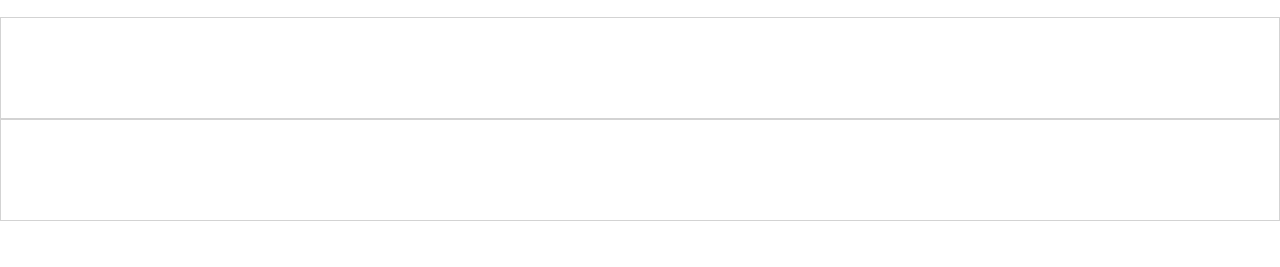
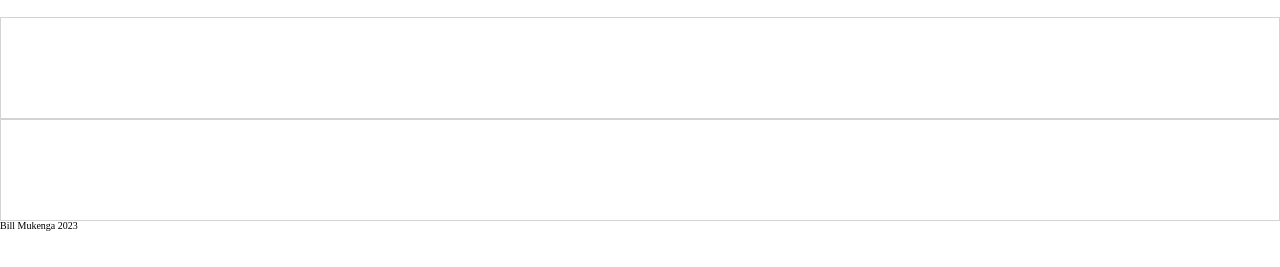
Before and after one commit to billmukenga01/Library, a website: page index.html in a window 1280 px wide. Shown: the part 193-460 px from the top of the page. Drawn offline with Linux system fonts and the light colour scheme.

Commit message:
feat: added footer and container

```diff
--- a/index.html
+++ b/index.html
@@ -16,8 +16,11 @@
     </div>
     <div class="header">Available Books</div>
     <div class="container">
-        <div class="card-item"></div>
-        <div class="card-item"></div>
+        <div class="display-container">
+            <div class="card-item"></div>
+            <div class="card-item"></div>
+        </div>
     </div>
+    <footer>Bill Mukenga 2023</footer>
 </body>
 </html>
```
